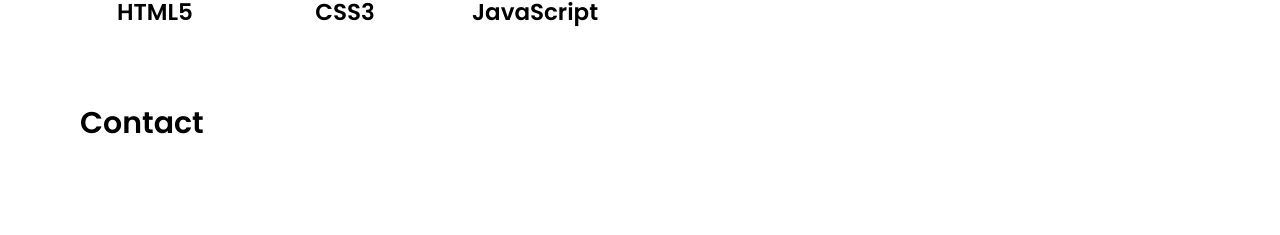
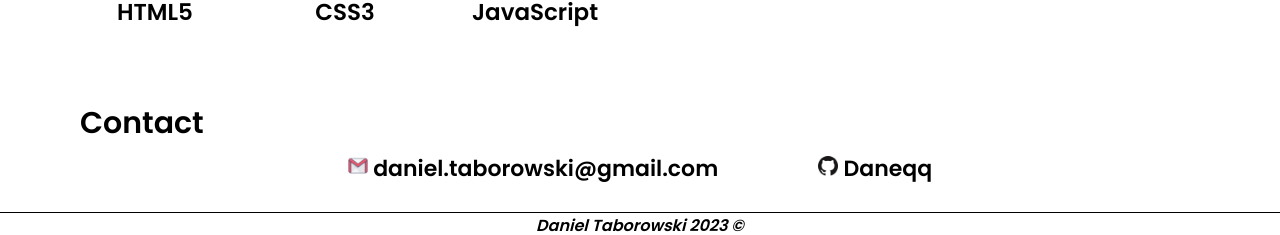
Before and after one commit to Daneqq/Personal-Webpage, a plain HTML site: page index.html in a window 1280 px wide. Shown: the part 1830-2065 px from the top of the page. Drawn offline with Linux system fonts and the light colour scheme.

Commit message:
add styling to contact section and add copyright sign

```diff
--- a/index.html
+++ b/index.html
@@ -78,9 +78,15 @@
         </div>
     </main>
     <footer>
-        <div id="contact">
+        <div >
             <h2>Contact</h2>
+            <div id="contact">
+                <p><img src="images/email.png" /> daniel.taborowski@gmail.com</p>
+                 <p><a href="https://github.com/Daneqq"><img src="images/github.png" /> Daneqq</a></p>
+            </div>
+
         </div>
+        <p id="copyright">Daniel Taborowski 2023 &copy; </p>
     </footer>
 
 </body>
--- a/styles.css
+++ b/styles.css
@@ -30,7 +30,6 @@ nav {
     font-family: 'Poppins', sans-serif;
     backdrop-filter: blur(10px);
     z-index: 3;
-
 }
 
 #menu-item-1 {
@@ -54,7 +53,6 @@ header{
     align-items: center;
     justify-content: center;
     font-family: 'Kanit', sans-serif;
-
 }
 
 #welcome {
@@ -62,7 +60,6 @@ header{
     flex-direction: row;
     justify-items: center;
     align-items: center;
-
 }
 
 main {
@@ -78,7 +75,6 @@ main {
     min-height: 500px;
     height: auto;
     margin-bottom: 0px;
-
 }
 
 #about-me {
@@ -87,7 +83,6 @@ main {
     height: auto;
     margin-top: 0px;
     text-align: left;
-
 }
 
 #about-container {
@@ -95,13 +90,10 @@ main {
     flex-direction: row;
     justify-content: flex-start;
     column-gap: 300px;
-
-
 }
 
 #about-container section {
     width: 40%;
-
 }
 
 #about-image {
@@ -110,9 +102,6 @@ main {
     height: 500px;
     margin-right: 80px;
     margin-top: 0px;
-
-
-
 }
 
 #about-me p {
@@ -126,13 +115,10 @@ main {
     column-gap: 40px;
     font-size: 30px;
     text-align: center;
-
 }
 
 .stack-item span {
     font-size: 23px;
-
-
 }
 
 .stack-item:hover {
@@ -157,6 +143,37 @@ h3 {
 footer{
     height: 150px;
     width: 100%;
+
+    text-align: center;
+}
+
+footer h2 {
+    padding-bottom: 0px;
+    margin-bottom: 0px;
+}
+
+#contact {
+    height: 50px;
+    column-gap: 200px;
+    font-size: 22px;
+    display: flex;
+    flex-direction: row;
+    justify-content: center;
+    column-gap: 100px;
+
+}
+
+#contact p {
+    margin-top: 0px;
+    padding-top: 0px;
+    margin-bottom: 0px;
+    padding-bottom: 0px;
+}
+
+#contact p img {
+    height: 20px;
+    width: 20px;
+    padding-top: 10px;
 }
 
 a {
@@ -170,17 +187,14 @@ a {
     width: 300px;
     border: solid 3px #a09191;
     border-radius: 50%;
-
 }
 
 .first-letter {
     color:gray;
-
 }
 
 a:hover {
     color: grey;
-
 }
 
 h1 {
@@ -190,14 +204,12 @@ h1 {
 #description {
     font-size: 25px;
     font-weight: bold;
-
 }
 
 #web-dev{
 
     font-weight: bold;
     font-size: 40px;
-
 }
 
 h2 {
@@ -220,7 +232,6 @@ h2 {
     row-gap: 40px;
     padding-left: 80px;
     flex-wrap: wrap;
-
 }
 
 .project-item {
@@ -229,8 +240,6 @@ h2 {
     border: solid 1px rgb(190, 190, 190);
     border-radius: 10px;
     z-index: 2;
-
-
 }
 
 .project-item:hover {
@@ -246,10 +255,6 @@ h2 {
     border-radius: 10px 10px 0 0;
     font-weight: bolder;
     font-size: 20px;
-
-
-
-
 }
 
 
@@ -257,7 +262,6 @@ h2 {
     width: 100%;
     height: 40%;
     text-align: left;
-
 }
 
 .project-description h4 {
@@ -266,7 +270,6 @@ h2 {
     margin-bottom: 0px;
     font-size: 20px;
     font-weight: bolder;
-
 }
 
 .project-description p {
@@ -275,6 +278,7 @@ h2 {
     font-size: 15px;
     font-family: 'Roboto', sans-serif;
 }
+
 #im1 {
     background-color: #fcfcc3;
 
@@ -287,3 +291,9 @@ h2 {
 #im3 {
     background-color: #d1effe;
 }
+
+#copyright {
+    border-top: solid 1px black;
+    display: block;
+    font-style: italic;
+}
```
Also changed, not shown: images/email.png (added), images/github.png (added).
